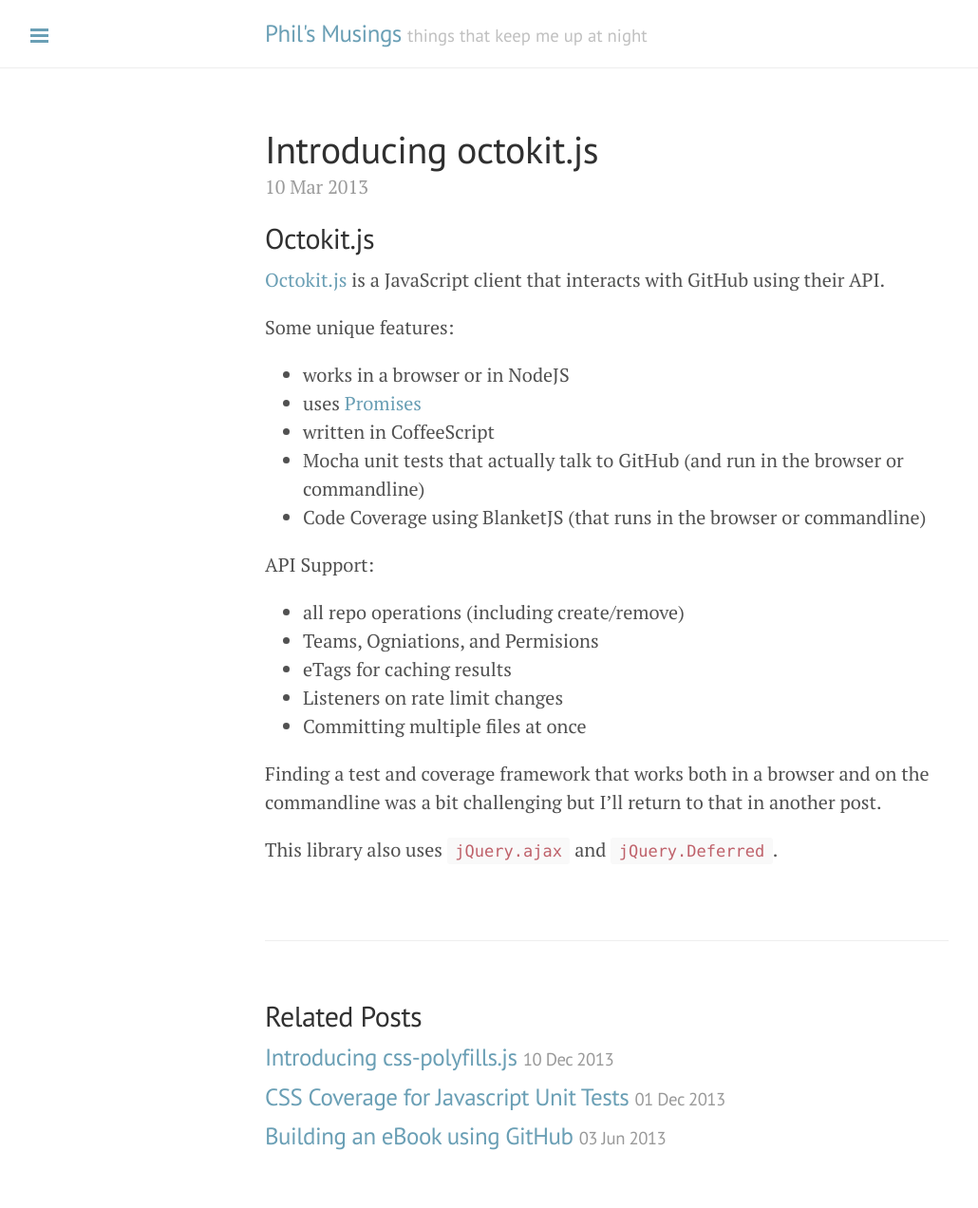
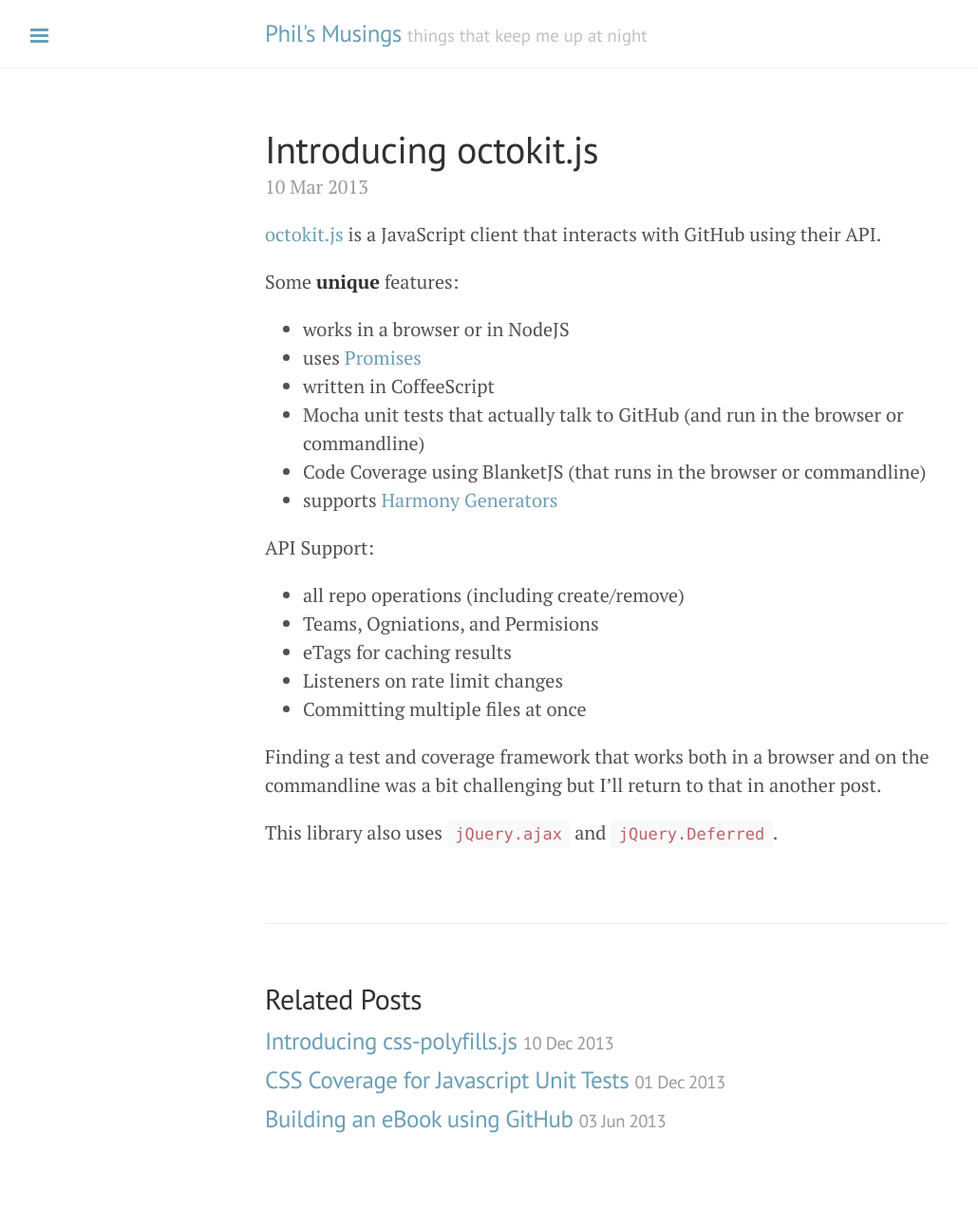
Before and after one commit to philschatz/philschatz.github.io, a Jekyll site: the page built from _posts/2013-03-10-octokit.md, in a window 1280 px wide. Shown: the whole page at 95% size, without its empty margins (1-1031 px from the left). Built offline with Jekyll 4.4.1, drawn with Linux system fonts in a browser that asks for light colours; Markdown is read by kramdown in place of the engine named in the settings.

Commit message:
update octokit

```diff
--- a/_posts/2013-03-10-octokit.md
+++ b/_posts/2013-03-10-octokit.md
@@ -4,17 +4,16 @@
 ---
 
 
-## Octokit.js
+[octokit.js](https://github.com/philschatz/octokit.js) is a JavaScript client that interacts with GitHub using their API.
 
-[Octokit.js](https://github.com/philschatz/octokit.js) is a JavaScript client that interacts with GitHub using their API.
-
-Some unique features:
+Some **unique** features:
 
 - works in a browser or in NodeJS
 - uses [Promises](http://api.jquery.com/category/deferred-object/)
 - written in CoffeeScript
 - Mocha unit tests that actually talk to GitHub (and run in the browser or commandline)
 - Code Coverage using BlanketJS (that runs in the browser or commandline)
+- supports [Harmony Generators](http://wiki.ecmascript.org/doku.php?id=harmony:generators)
 
 API Support:
 
```
